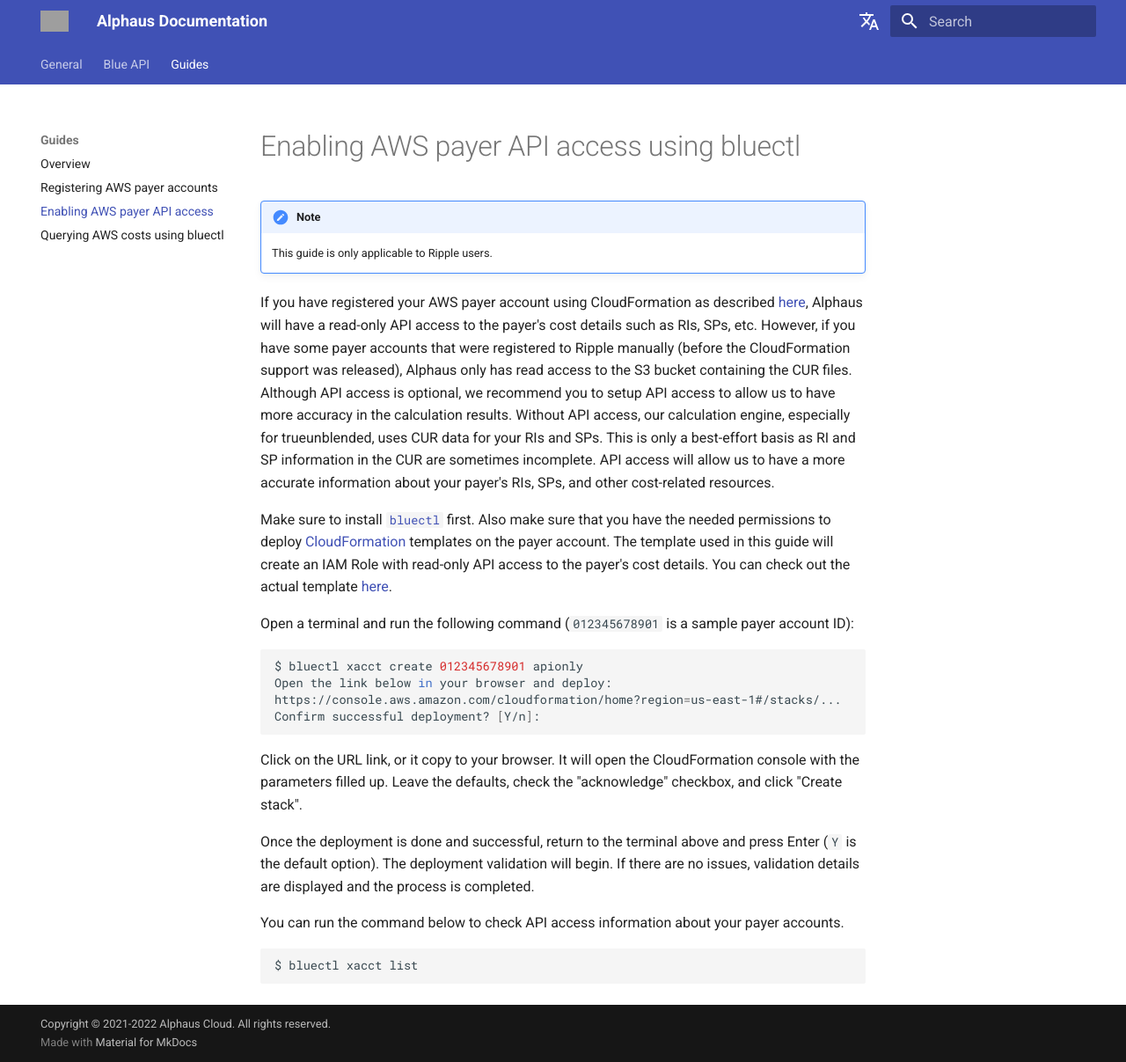
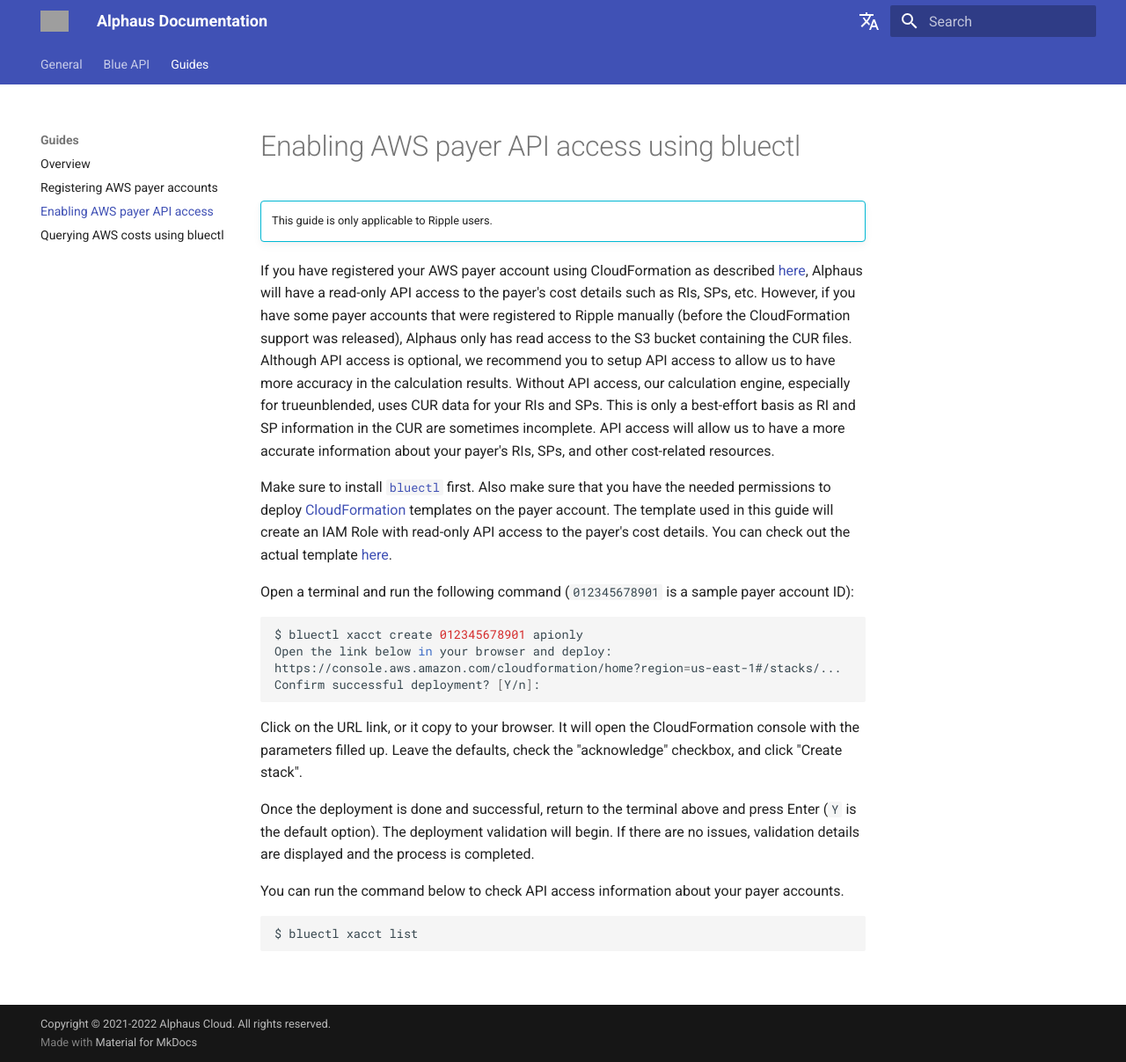
Before and after one commit to alphauslabs/tmpdocs, an MkDocs documentation site: the page built from docs/guides/aws-enable-api-access.md, in a window 1280 px wide and 1207 px high. Shown: the whole window at 88% size. Built offline with MkDocs 1.6.1 and Material for MkDocs 9.7.7, drawn with Linux system fonts in a browser that asks for light colours; comment, search, counter and statistics services are not loaded; grey boxes are pictures that could not be loaded.

Commit message:
docs: query costs

```diff
--- a/docs/guides/aws-enable-api-access.md
+++ b/docs/guides/aws-enable-api-access.md
@@ -1,6 +1,6 @@
 # Enabling AWS payer API access using bluectl
 
-!!! note
+!!! info ""
     This guide is only applicable to Ripple users.
 
 If you have registered your AWS payer account using CloudFormation as described [here](https://alphauslabs.github.io/docs/guides/aws-register-payer/), Alphaus will have a read-only API access to the payer's cost details such as RIs, SPs, etc. However, if you have some payer accounts that were registered to Ripple manually (before the CloudFormation support was released), Alphaus only has read access to the S3 bucket containing the CUR files. Although API access is optional, we recommend you to setup API access to allow us to have more accuracy in the calculation results. Without API access, our calculation engine, especially for trueunblended, uses CUR data for your RIs and SPs. This is only a best-effort basis as RI and SP information in the CUR are sometimes incomplete. API access will allow us to have a more accurate information about your payer's RIs, SPs, and other cost-related resources.
```
Also changed, not shown: docs/guides/aws-register-payer.md (+1 -1 lines).
